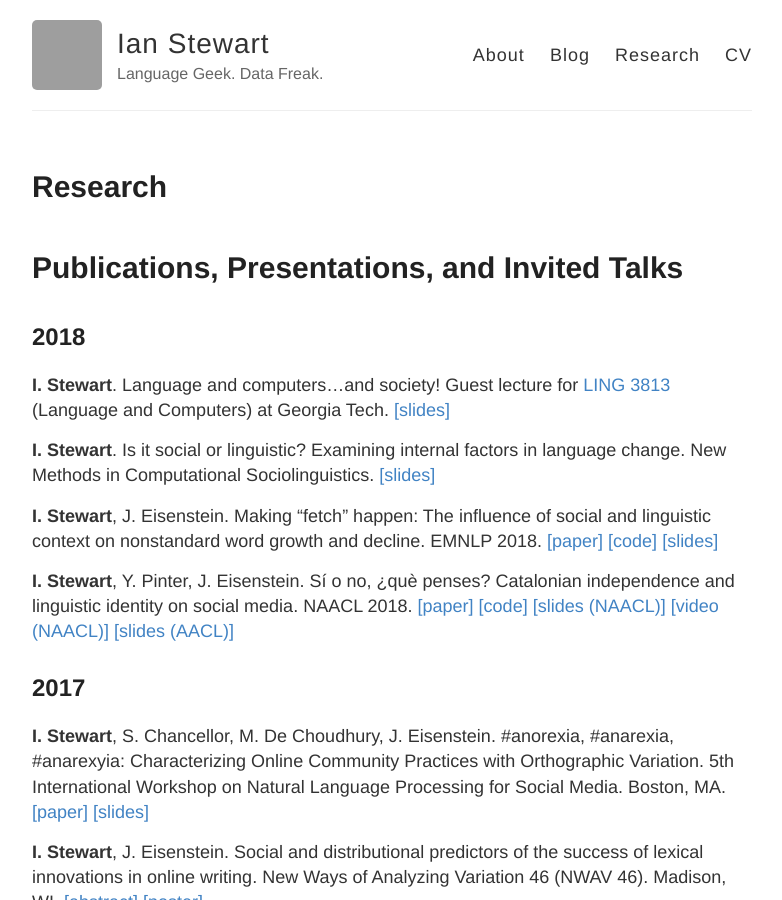
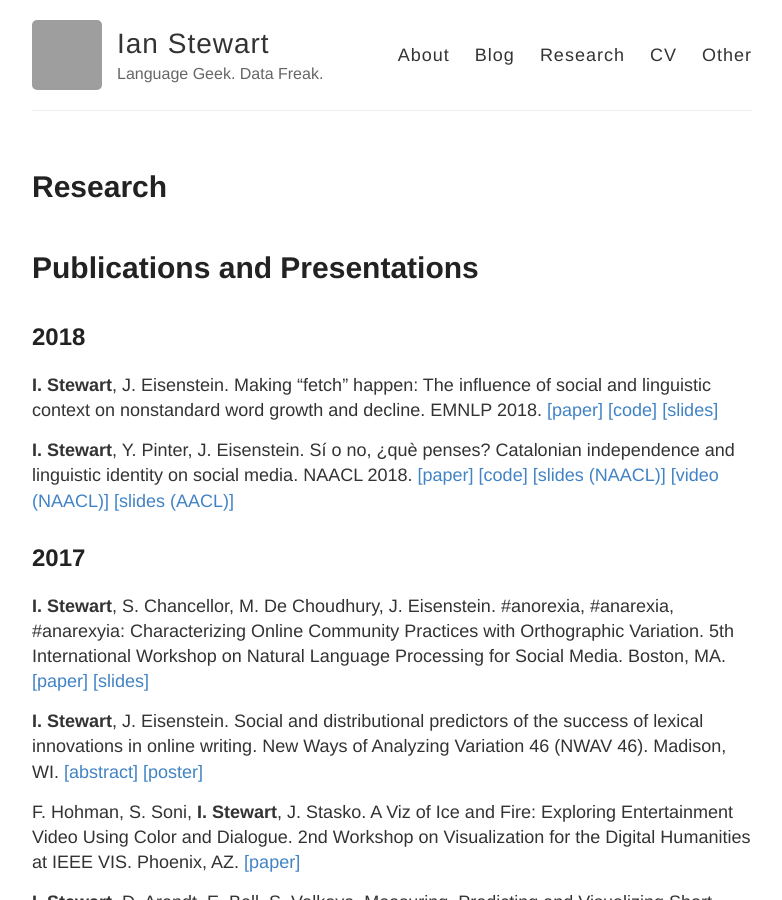
Before and after one commit to ianbstewart/ianbstewart.github.io, a Jekyll site: the page built from research.md, in a window 1280 px wide and 900 px high. Shown: the whole window, without its empty margins (248-1030 px from the left). Built offline with Jekyll 4.4.1, drawn with Linux system fonts in a browser that asks for light colours; grey boxes are pictures that could not be loaded.

Commit message:
adding teaching/press

```diff
--- a/_layouts/default.html
+++ b/_layouts/default.html
@@ -31,6 +31,7 @@
             <a href="{{ site.baseurl }}/blog">Blog</a>
 	    <a href="{{ site.baseurl }}/research">Research</a>
 	    <a href="{{ site.baseurl }}/docs/istewart_cv.pdf">CV</a>
+	    <a href="{{ site.baseurl }}/other">Other</a>
           </nav>
         </header>
       </div>
--- a/research.md
+++ b/research.md
@@ -3,19 +3,9 @@
 title: Research
 permalink: /research/
 ---
-# Publications, Presentations, and Invited Talks
+# Publications and Presentations
 
 ## 2018
-
-**I. Stewart**.
-Language and computers...and society!
-Guest lecture for [LING 3813](https://www.leliaglass.com/lgandcomputers) (Language and Computers) at Georgia Tech.
-[[slides]](https://docs.google.com/presentation/d/1YwlkAkOUhG-S48MMfaMG2SwrwDMHZKuk5QYTDP75OQ8)
-
-**I. Stewart**.
-Is it social or linguistic? Examining internal factors in language change.
-New Methods in Computational Sociolinguistics.
-[[slides]](https://docs.google.com/presentation/d/15c5DQRXbEEClq-8D3sYUgQuysIh_cWel64AFZo2EEVs)
 
 **I. Stewart**, J. Eisenstein.
 Making "fetch" happen: The influence of social and linguistic context on nonstandard word growth and decline.
```
